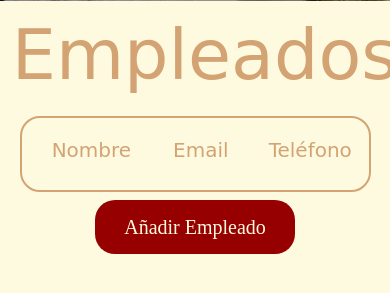
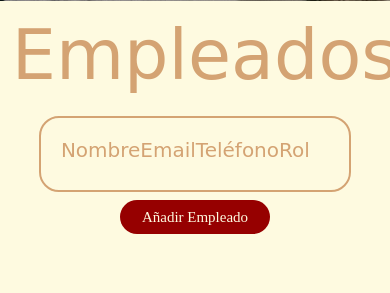
Before and after one commit to mariaartt/proyecto_Restaurante, a Django app: page /verEmpleados/ in a window 390 px wide; the page is wider, and only the part inside the window is pictured. Shown: the part 599-892 px from the top of that part. After the commit the page ends 833 px from the top of that part, so only its background shows below. Run offline with Django 5.2, Linux system fonts and the light colour scheme; data that the repository does not hold is empty; some libraries are stand-ins or nearby versions; some web fonts are replaced.

Commit message:
trabajo Ponti

```diff
--- a/ristoranteramos/urls.py
+++ b/ristoranteramos/urls.py
@@ -14,4 +14,5 @@ urlpatterns = [
     path('newArticulo/<int:id>', editar_articulo, name='new_articulo'),
     path('eliminarArticulo/<int:id>', eliminar_articulo, name='eliminar_articulo'),
     path('log-in/', log_in, name='log_in_page'),
+
 ]
--- a/static/css/verAdministrador.css
+++ b/static/css/verAdministrador.css
@@ -13,34 +13,34 @@
 
 .ver_empleados_tabla{
     text-align: center;
-    margin-left: 5%;
-    margin-right: 5%;
     border: 2px solid #D4A373;
     border-radius: 20px;
     padding: 1%;
+    width: 80%;
+    margin: auto;
 }
 
 .ver_empleados_titulo,
 .ver_articulos_titulo,
-.custom_row{
+.custom_row1,
+.custom_row2{
     display: grid;
-    grid-template-columns: repeat(8, minmax(100px, 1fr));
-    gap: 2rem;
     padding: 1rem;
 }
 
-.custom_row p{
-    width: 100px;
+.ver_empleados_titulo, .custom_row1{
+    grid-template-columns: repeat(6, 1fr);
+    gap: 8rem;
 }
 
-.ver_empleados_titulo{
-    margin-right: 33.5%;
-     grid-gap: 5%;
+.ver_articulos_titulo, .custom_row2{
+    grid-template-columns: repeat(8, 1fr);
 }
 
-.ver_articulos_titulo{
-    margin-right: 20%;
-     grid-gap: 7%;
+.custom_row1 p, .custom_row2 p {
+    white-space: nowrap; /* no permite saltos de línea */
+    overflow: hidden; /* oculta el desbordamiento */
+    text-overflow: ellipsis;
 }
 
 .ver_empleados_titulo h3,
@@ -50,7 +50,7 @@
     font-family: 'Italianno', cursive;
 }
 
-.ver_empleados_nombre{
+.ver_empleados_nombre2{
     color: #7A7979;
 }
 
@@ -86,29 +86,84 @@
     background-color: rgb(202, 48, 48);
 }
 
-@media (max-width: 768px){
-    .ver_empleados_titulo{
-        margin-right: 35%;
+@media(max-width: 1240px){
+    .ver_empleados_titulo,
+    .custom_row1{
+        gap:6rem;
+    }
+
+    .ver_articulos_titulo h3{
+        font-size: 30px;
+    }
+
+    .custom_row2 p{
+        width: 75px;
+    }
+}
+
+@media(max-width: 1030px){
+    .ver_empleados_titulo,
+    .custom_row1{
+        gap:4rem;
+    }
+}
+
+@media (max-width: 915px) {
+    .ver_articulos_titulo h3{
+        font-size: 25px;
+    }
+}
+
+@media (max-width: 840px){
+    .ver_empleados_titulo,
+    .custom_row1{
+        gap:2rem;
+    }
+
+    .ver_empleados_titulo h3{
+        font-size: 30px;
+    }
+
+    .custom_row1{
+        font-size: 10px;
+    }
+
+    .editar_empleado_btn img,
+    .eliminar_empleado_btn img{
+        width: 15px;
+    }
+
+    .editar_empleado_btn,
+    .eliminar_empleado_btn{
+        width: 40px;
+        height: 25px;
+    }
+}
+
+@media (max-width: 610px) {
+    .ver_empleados_titulo,
+    .custom_row1{
+        gap:0;
     }
 
     .ver_empleados_titulo h3{
         font-size: 20px;
     }
 
-    .custom_row p{
-        font-size: 10px;
+    .editar_empleado_btn img,
+    .eliminar_empleado_btn img{
+        width: 10px;
     }
 
-    .editar_empleado_btn img, .eliminar_empleado_btn img{
-        width: 15px;
+    .editar_empleado_btn,
+    .eliminar_empleado_btn{
+        width: 30px;
+        height: 20px;
     }
 
-    .editar_empleado_btn, .eliminar_empleado_btn{
-        height: 30px;
-        width: 50px;
+    .crear_empleado_btn{
+        font-size: 15px;
+        padding: 6px 12px;
+        width: 150px
     }
 }
-
-@media (max-width: 555px){
-
-}
--- a/templates/anadirEmpleado.html
+++ b/templates/anadirEmpleado.html
@@ -16,7 +16,6 @@
             <div class="form-floating campo">
                 {{ form.nombre }}
                 <label>Nombre</label>
-{#                <input type="text" class="form-control" id="inputNombre" value="{{ empleado.nombre }}">#}
             </div>
 
             <div class="form-floating campo">
--- a/templates/navbarAdministrador.html
+++ b/templates/navbarAdministrador.html
@@ -34,7 +34,7 @@
       </div>
         <!-- Botón administrador -->
         <div class="d-flex justify-content-center mt-3 mt-lg-0">
-          <a href="{% url 'login' %}" class="btn btn-outline-light me-2 d-flex align-items-center">
+          <a href="{% url 'log_in_page' %}" class="btn btn-outline-light me-2 d-flex align-items-center">
             <i class="bi bi-person-fill me-1"></i> ADMINISTRADOR
           </a>
         </div>
--- a/templates/verEmpleados.html
+++ b/templates/verEmpleados.html
@@ -18,7 +18,7 @@
                 <div class="row">
 
                     <div class="ver_empleados_row">
-                        <div class="custom_row">
+                        <div class="custom_row1">
                             <p class="ver_empleados_nombre">{{e.nombre}}</p>
                             <p>{{e.email}}</p>
                             <p>{{e.telefono}}</p>
```
Also changed, not shown: templates/verArticulo.html (+7 -7 lines).
